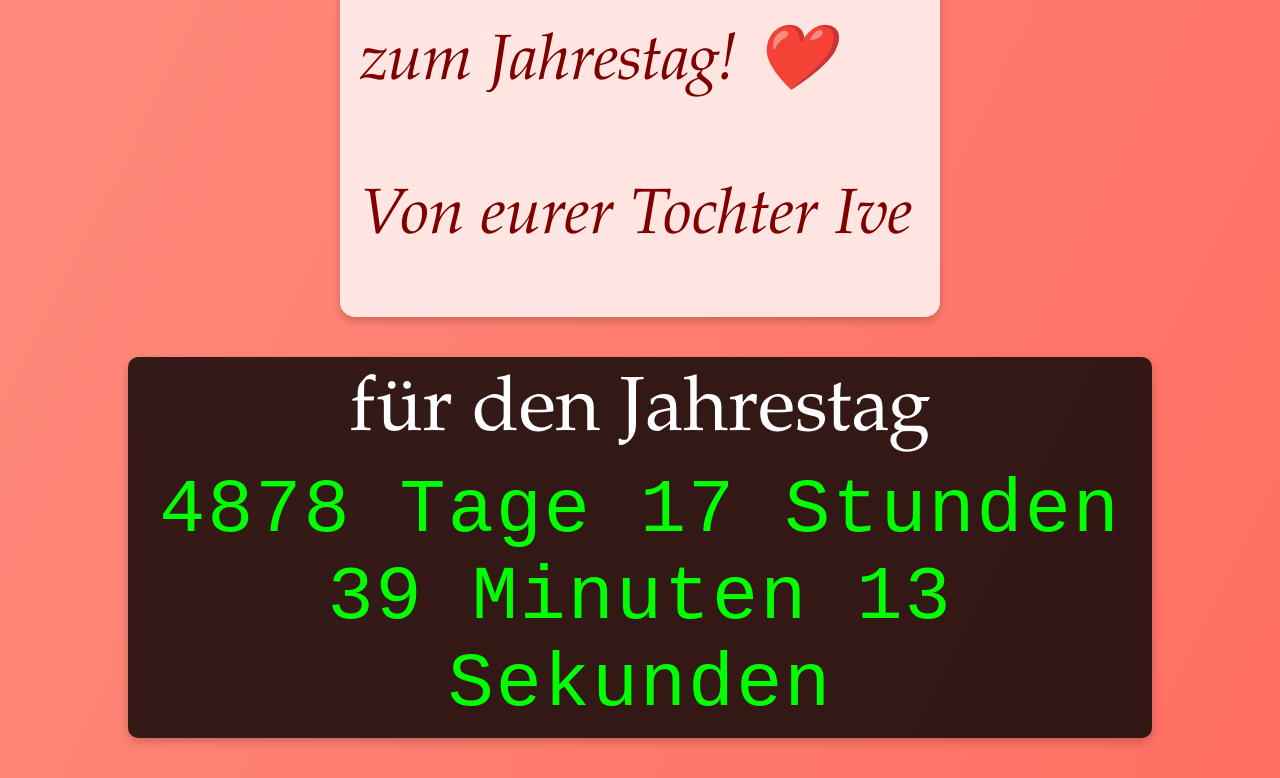
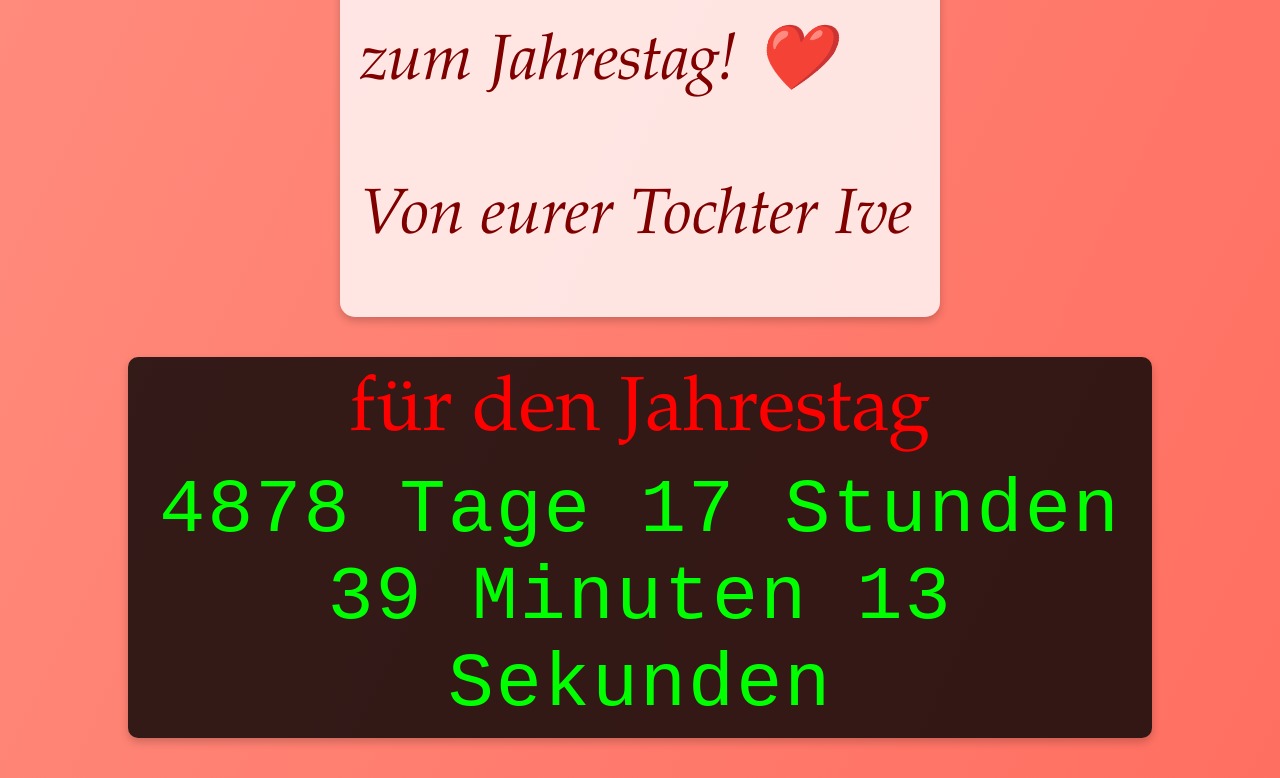
Before and after one commit to Aadrit-Gtmx/anniversary-design, a plain HTML site: page index.html in a window 1280 px wide. Shown: the part 1839-2617 px from the top of the page. Drawn offline with Linux system fonts and the light colour scheme.

Commit message:
Update index.html

```diff
--- a/index.html
+++ b/index.html
@@ -59,9 +59,9 @@
         }
 
         .timer-title {
-            font-size: 6vw;
-            color: #ffffff;
-            margin-bottom: 1vh;
+              font-size: 6vw;
+    color: #FF0000; /* Change this color */
+    margin-bottom: 1vh;
         }
 
         .timer {
```
